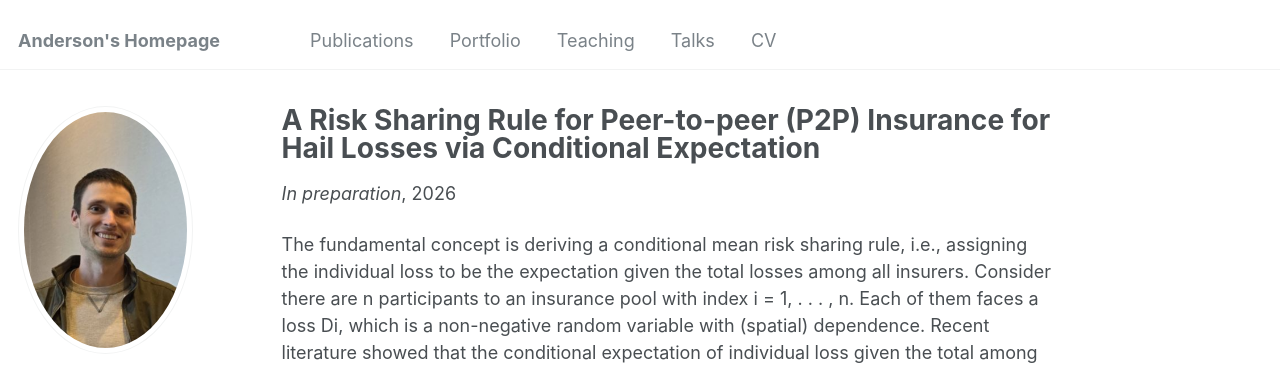
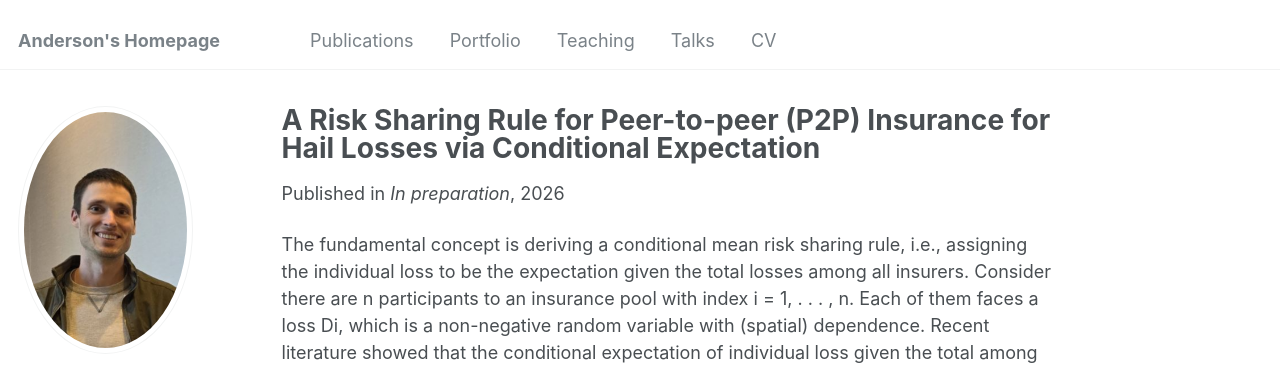
Before and after one commit to abussing/abussing.github.io, a Jekyll site: the page built from _publications/p2p-insurance.md, in a window 1280 px wide and 1365 px high. Shown: the top 365 px of the window. Built offline with Jekyll 4.4.1, drawn with Linux system fonts in a browser that asks for light colours.

Commit message:
Update single.html

```diff
--- a/_layouts/single.html
+++ b/_layouts/single.html
@@ -47,14 +47,9 @@ layout: default
         {% elsif page.venue and page.date %}
           {% if page.venue contains "(accepted)" %}
             <p>Accepted by <i>{{ page.venue | replace: " (accepted)", "" }}</i>, {{ page.date | date: "%Y" }}</p>
-  {% elsif page.venue == "In preparation" %}
-    <p><i>In preparation</i>, {{ page.date | date: "%Y" }}</p>
-  {% elsif page.venue == "Under review" %}
-    <p><i>Under review</i>, {{ page.date | date: "%Y" }}</p>
           {% else %}
             <p>Published in <i>{{ page.venue }}</i>, {{ page.date | date: "%Y" }}</p>
           {% endif %}
-
         {% elsif page.date %}
           <p class="page__date"><strong><i class="fa fa-fw fa-calendar" aria-hidden="true"></i> {{ site.data.ui-text[site.locale].date_label | default: "Published:" }}</strong> <time datetime="{{ page.date | date_to_xmlschema }}">{{ page.date | default: "1900-01-01" | date: "%B %d, %Y" }}</time></p>
         {% endif %}
```
Lines whose indentation alone changed are shown as unchanged.
